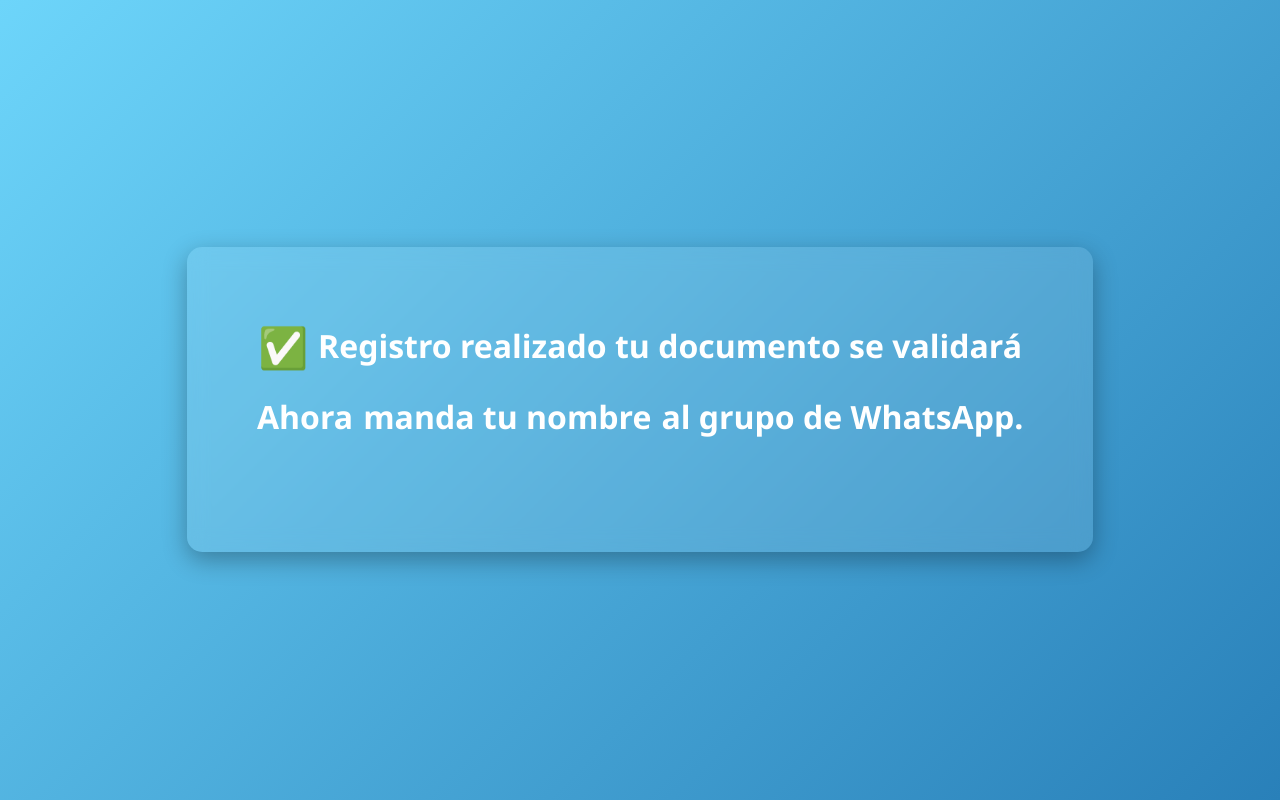
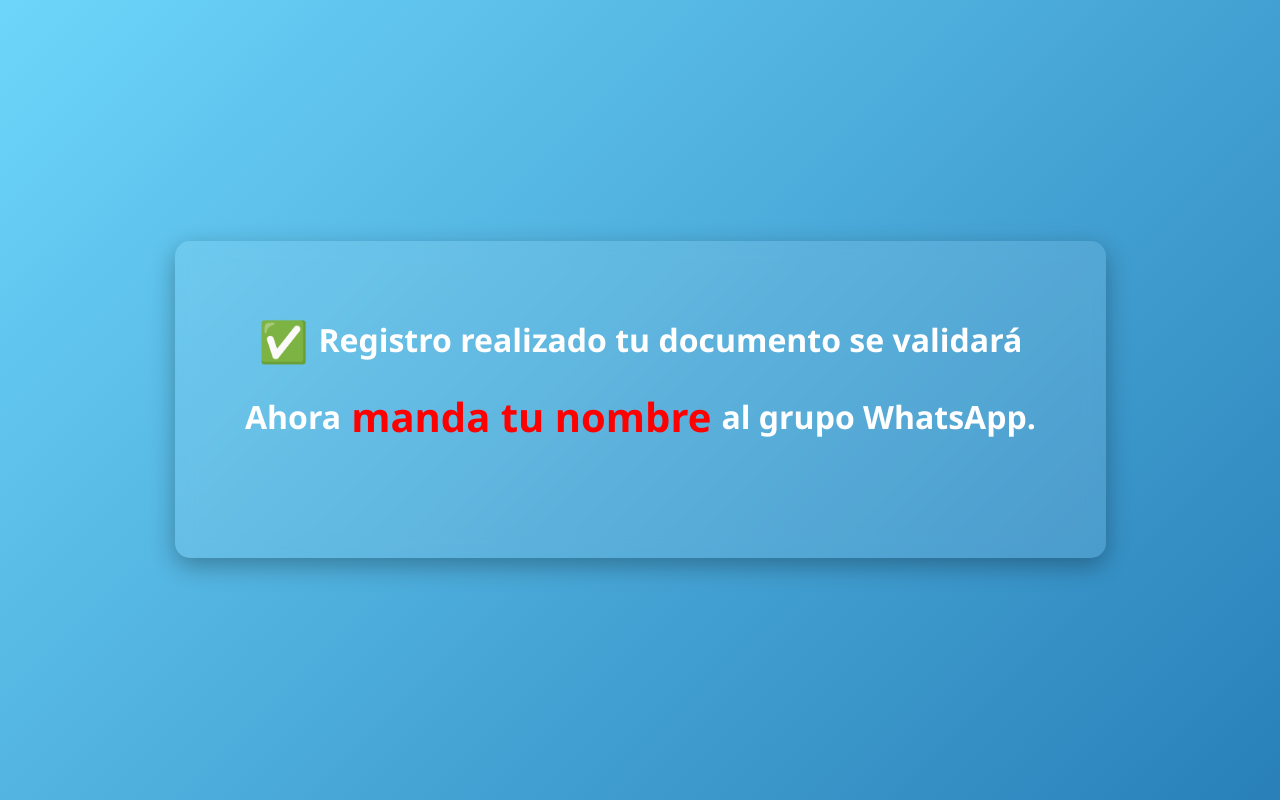
Before and after one commit to lvsihmx/certificadoih, a plain HTML site: page img/direccion.html in a window 1280 px wide. Drawn offline with Linux system fonts and the light colour scheme.

Commit message:
Revise success message page layout and instructions
Updated the HTML structure and styling for the success message page, including a new instruction for users to send their name.

```diff
--- a/img/direccion.html
+++ b/img/direccion.html
@@ -59,7 +59,7 @@
 <body>
     <div class="message-box">
         <h1><span>✅</span> Registro realizado tu documento se validará</h1>
-        <p><h1>Ahora <strong>manda tu nombre</strong>al grupo de WhatsApp.<h1></p>
+        <p><h1>Ahora <span style="color: red;"><strong>manda tu nombre</strong> </span>al grupo WhatsApp.<h1></p>
     </div>
 </body>
 </html>
```
